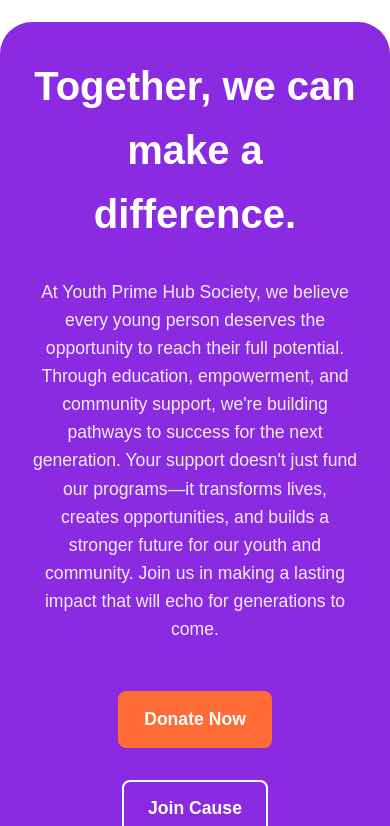
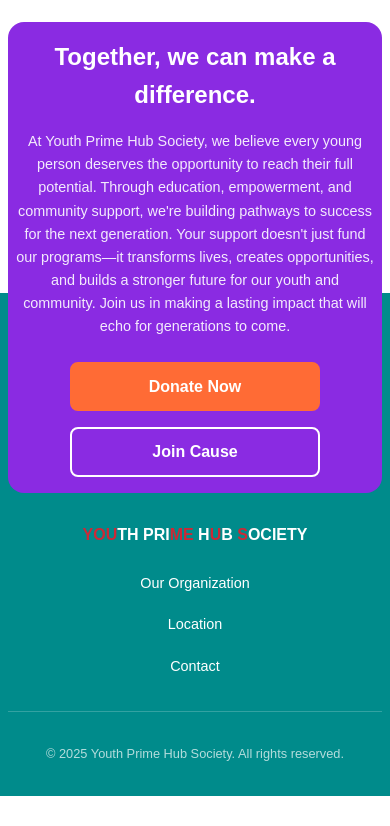
Before and after one commit to AbdulkarimMziya/Youth_hub, a React (Vite) app: page /about in a window 390 px wide. Shown: the part 940-1766 px from the top of the page. After the commit the page ends 1736 px from the top, so only its background shows below. Built offline with nearby package versions, Linux system fonts and the light colour scheme.

Commit message:
Add responsive design to footer

```diff
--- a/src/Components/Footer/Footer.module.css
+++ b/src/Components/Footer/Footer.module.css
@@ -135,3 +135,113 @@
   color: rgba(255, 255, 255, 0.7);
   font-size: 0.9rem;
 }
+
+/* Responsive Design */
+@media (max-width: 768px) {
+  .wrapper {
+    padding: 0 1rem;
+  }
+
+  .footerTop {
+    margin: 0 1rem;
+    border-radius: 1rem;
+    padding: 1.5rem 0;
+  }
+
+  .footerHeading {
+    font-size: 2rem;
+    margin-bottom: 1.5rem;
+  }
+
+  .footerContent {
+    font-size: 1rem;
+    margin-bottom: 2rem;
+  }
+
+  .footerCta {
+    flex-direction: column;
+    gap: 1rem;
+  }
+
+  .btn {
+    width: 100%;
+    max-width: 250px;
+  }
+
+  .spaceBetween {
+    flex-direction: column;
+    gap: 1.5rem;
+    text-align: center;
+  }
+
+  .logo {
+    font-size: 1.2rem;
+  }
+
+  .navList {
+    flex-direction: column;
+    gap: 1rem;
+  }
+
+  .footerBottom {
+    padding-block: 3rem;
+  }
+}
+
+@media (max-width: 480px) {
+  .wrapper {
+    padding: 0 0.5rem;
+  }
+
+  .footerTop {
+    margin: 0 0.5rem;
+    padding: 1rem 0;
+  }
+
+  .footerHeading {
+    font-size: 1.5rem;
+    margin-bottom: 1rem;
+  }
+
+  .footerContent {
+    font-size: 0.9rem;
+    margin-bottom: 1.5rem;
+  }
+
+  .btn {
+    padding: 10px 20px;
+    font-size: 1rem;
+    min-width: 120px;
+  }
+
+  .logo {
+    font-size: 1rem;
+    line-height: 1.3;
+  }
+
+  .navLink {
+    font-size: 0.9rem;
+  }
+
+  .copyright p {
+    font-size: 0.8rem;
+  }
+
+  .footerBottom {
+    padding-block: 2rem;
+  }
+}
+
+@media (min-width: 769px) and (max-width: 1024px) {
+  .footerTop {
+    max-width: 700px;
+  }
+
+  .footerHeading {
+    font-size: 2.2rem;
+  }
+
+  .footerCta {
+    gap: 1.5rem;
+  }
+}
```
